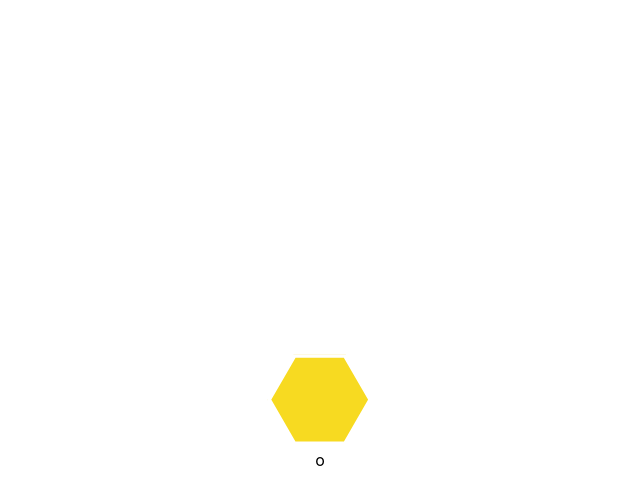
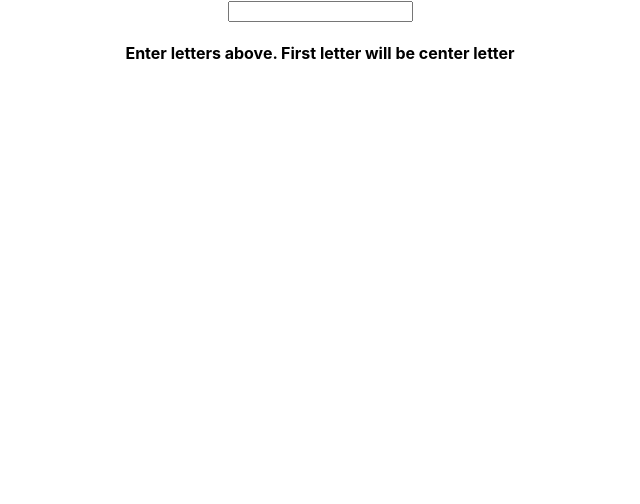
Before and after one commit to benziw/NYT-Spelling-Bee-Solver, a React (Create React App) app: page / in a window 1280 px wide. Shown: the top 504 px of the page, without its empty margins (80-720 px from the left). Built offline with nearby package versions, Linux system fonts and the light colour scheme.

Commit message:
added hives/hexes, char in each hex updates with user input

```diff
--- a/package.json
+++ b/package.json
@@ -9,6 +9,7 @@
     "react": "^18.2.0",
     "react-dom": "^18.2.0",
     "react-scripts": "5.0.1",
+    "sass": "^1.54.4",
     "web-vitals": "^2.1.4"
   },
   "scripts": {
--- a/src/App.js
+++ b/src/App.js
@@ -1,10 +1,27 @@
 import './css/App.css';
 import Hive from './components/Hive';
+import { useState } from 'react';
 
 export default function App() {
+
+  const [letters, setLetters] = useState('');
+
+  const textOnChange = (e) => {
+    let str = e.target.value;
+    while(str.length < 7){
+      str += "_";
+    }
+    setLetters(str);
+  }
+
   return (
     <div className="App">
-      <Hive/>
+
+      <input onChange={textOnChange} maxLength='7'></input>
+      <h4>{`Enter letters above. First letter will be center letter`}</h4>
+      <h1>{`${letters}`}</h1>
+
+      <Hive letters={letters}/>
     </div>
   );
 }
--- a/src/components/Hex.js
+++ b/src/components/Hex.js
@@ -1,13 +1,15 @@
+import { useState } from 'react';
 import '../css/Hex.css';
 
 export default function Hex (props){
 
   return (
     <div className='hex'>
-      <svg svgNum={props.svgNum} viewBox="0 0 120 103.92304845413263" >
-        <polygon class="hex" points="0,51.96152422706631 30,0 90,0 120,51.96152422706631 90,103.92304845413263 30,103.92304845413263" fill={props.color} stroke="white" stroke-width="7.5"></polygon>
+      <svg viewBox="0 0 120 103.92304845413263" >
+        <polygon points="0,51.96152422706631 30,0 90,0 120,51.96152422706631 90,103.92304845413263 30,103.92304845413263" fill={props.color} stroke="white" stroke-width="7.5"></polygon>
+        <text class="cell-letter" x="50%" y="50%" dy="0.35em">{props.letter}</text>
       </svg>
-      <text class="cell-letter" x="50%" y="50%" dy="0.35em">{props.letter}</text>
+
     </div>
   );
 }
--- a/src/components/Hive.js
+++ b/src/components/Hive.js
@@ -1,13 +1,17 @@
 import '../css/Hive.css';
 import Hex from "./Hex";
 
-export default function Hive(){
+const pickColor = (i) => i === 0 ? '#f7da20' : '#e6e6e6';
 
-  let letters = ['i','o','z','e','n','m','d'];
+export default function Hive(props){
+
+  //let letters = ['i','o','z','e','n','m','d'];
 
   return (
     <div class='hive'>
-      <Hex letter='o' color='#f7da21' svgNum='0'/>
+      {props.letters.split("").map((letter , i) =>
+        <Hex className={`hive${i}`} letter={letter} color={pickColor(i)} />
+      )}
     </div>
 
   );
--- a/src/css/Hex.css
+++ b/src/css/Hex.css
@@ -5,3 +5,18 @@
   width: 40%;
   height: calc(100% / 3);
 }
+
+.cell-letter {
+  font-weight: 700;
+  font-size: 1.875em;
+  text-anchor: middle;
+  text-transform: uppercase;
+  pointer-events: none;
+
+  position: absolute;
+  z-index: 9999;
+}
+
+:not(svg) {
+  transform-origin: 0px 0px;
+}
--- a/src/css/Hive.css
+++ b/src/css/Hive.css
@@ -12,3 +12,35 @@ svg {
   height: 100%;
   width: 100%;
 }
+
+svg:not(:root) {
+  overflow: hidden !important;
+}
+
+.hex:nth-child(1) {
+  transform: translate(0, 0);
+}
+
+.hex:nth-child(2) {
+  transform: translate(0, -100%);
+}
+
+.hex:nth-child(3) {
+  transform: translate(75%, -50%);
+}
+
+.hex:nth-child(4) {
+  transform: translate(75%, 50%);
+}
+
+.hex:nth-child(5) {
+  transform: translate(0, 100%);
+}
+
+.hex:nth-child(6) {
+  transform: translate(-75%, 50%);
+}
+
+.hex:nth-child(7) {
+  transform: translate(-75%, -50%);
+}
```
Also changed, not shown: 1 other file (tests, documents, lock files or other folders).
